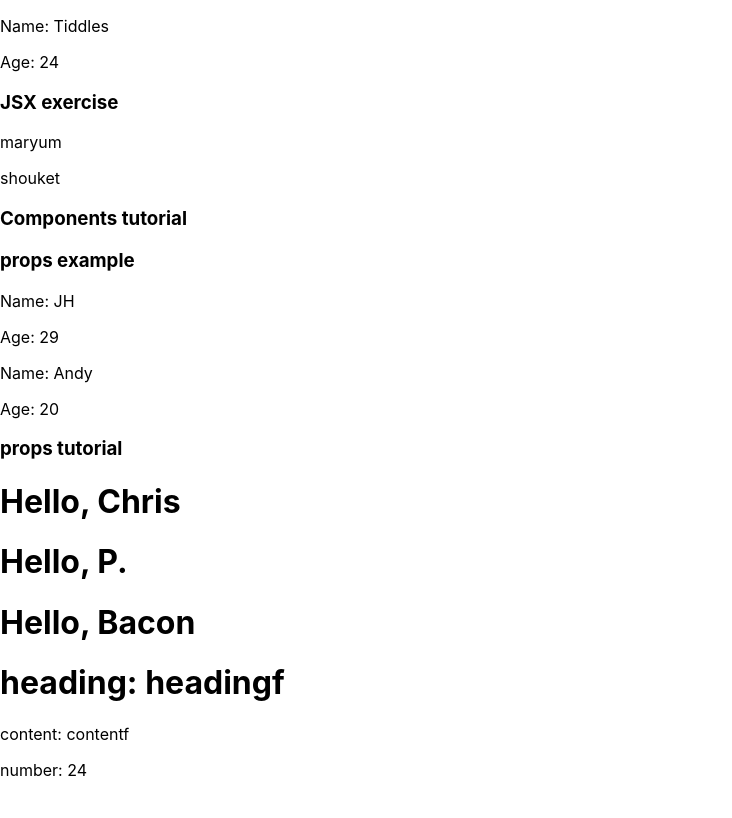
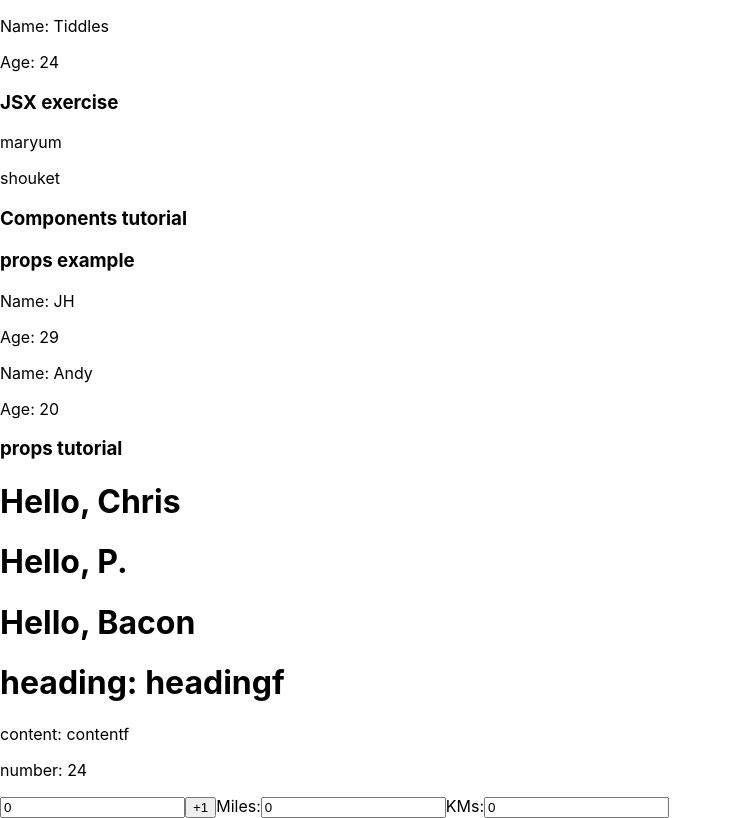
Before and after one commit to marsho23/React1, a React (Create React App) app: page / in a window 1280 px wide. Shown: the whole page, without its empty margins (0-732 px from the left). Built offline with nearby package versions, Linux system fonts and the light colour scheme.

Commit message:
converter and counter examples

```diff
--- a/src/App.js
+++ b/src/App.js
@@ -5,6 +5,9 @@ import React from 'react';
 import ComponentWithProps from './components/ComponentsWithProps';
 import Trainer from './components/Trainer';
 import PropComp from './components/propsFile';
+import Counter from './components/Counter';
+import Converter from './components/Converter';
+
 //javascript function returning html
 function App() {
   const name ={
@@ -27,6 +30,8 @@ function App() {
          <h3>props tutorial</h3>
          <PropComp/>
          <ComponentWithProps/>
+         <Counter/>
+         <Converter/>
     </>
   );
 }
--- /dev/null
+++ b/src/components/Converter.jsx
@@ -0,0 +1,27 @@
+import React from 'react';
+import {useState} from 'react';
+const Converter = () => {
+    const[miles,setMiles]=useState(0);
+    const[kms,setKms]=useState(0);
+    const changeMiles = (e) => {
+        const newMiles = e.target.value;
+        setMiles(newMiles);
+        setKms(newMiles*1.6);
+    }
+    const changeKms = (e) => {
+        const newKms = e.target.value;
+        setKms(newKms);
+        setMiles(newKms/1.6);
+    }
+
+    return (
+        <>
+            <label>Miles:</label>
+            <input value = {miles} onChange={changeMiles}/>
+            <label>KMs:</label>
+            <input value = {kms} onChange={changeKms}/>
+        </>
+    )
+}
+
+export default Converter;
--- /dev/null
+++ b/src/components/Counter.jsx
@@ -0,0 +1,15 @@
+import React from 'react';
+import {useState} from 'react';
+const Counter = () => {
+    //destructuring useState to get count and setCount.
+    // [] -> to destructure an array
+    // {} -> to destructure an object
+    const[count,setCount]=useState(0);
+    return (
+        <>
+            <input value = {count}/>
+            <button onClick={()=>setCount(count+1)}>+1</button>
+        </>
+    );
+}
+export default Counter;
```
